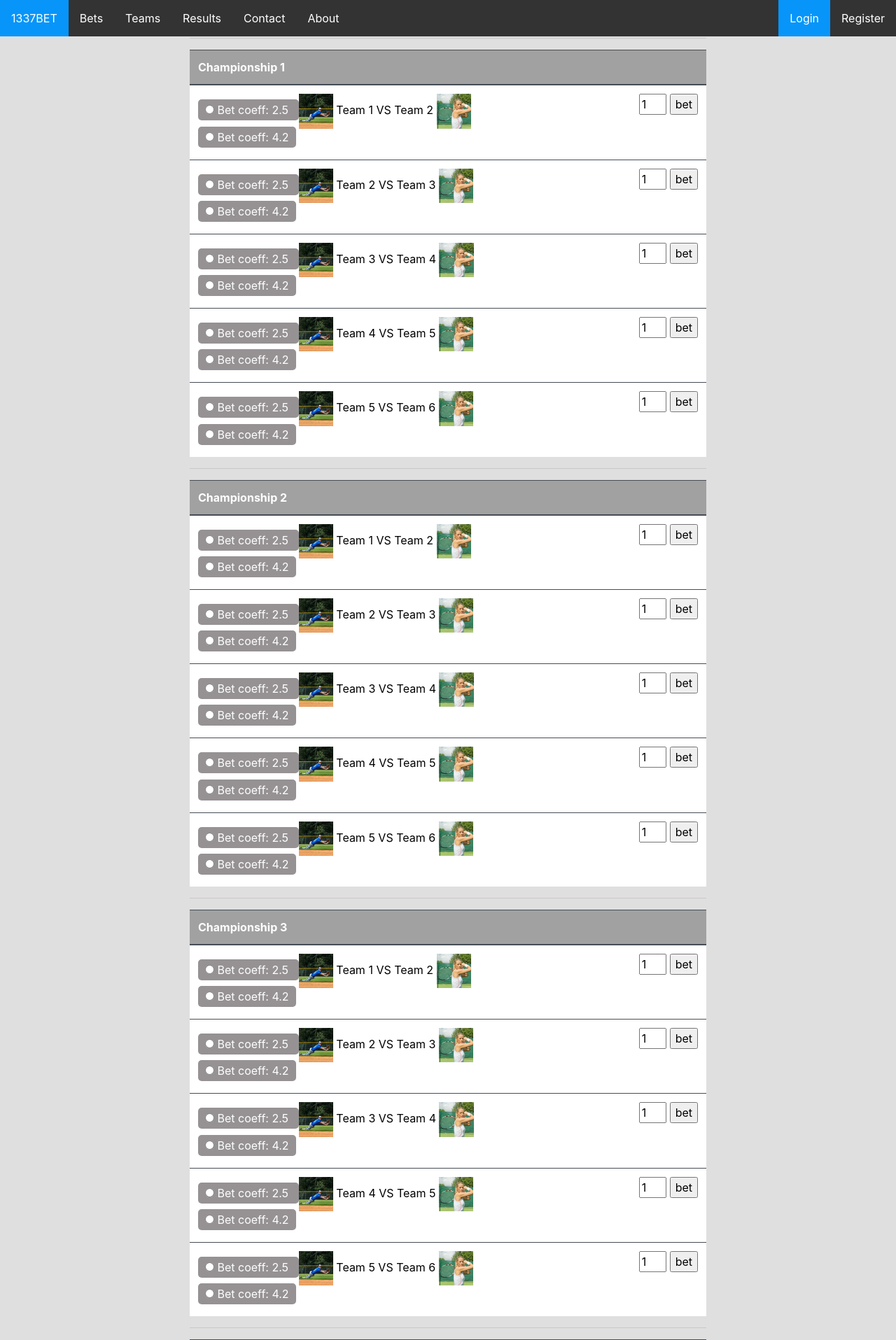
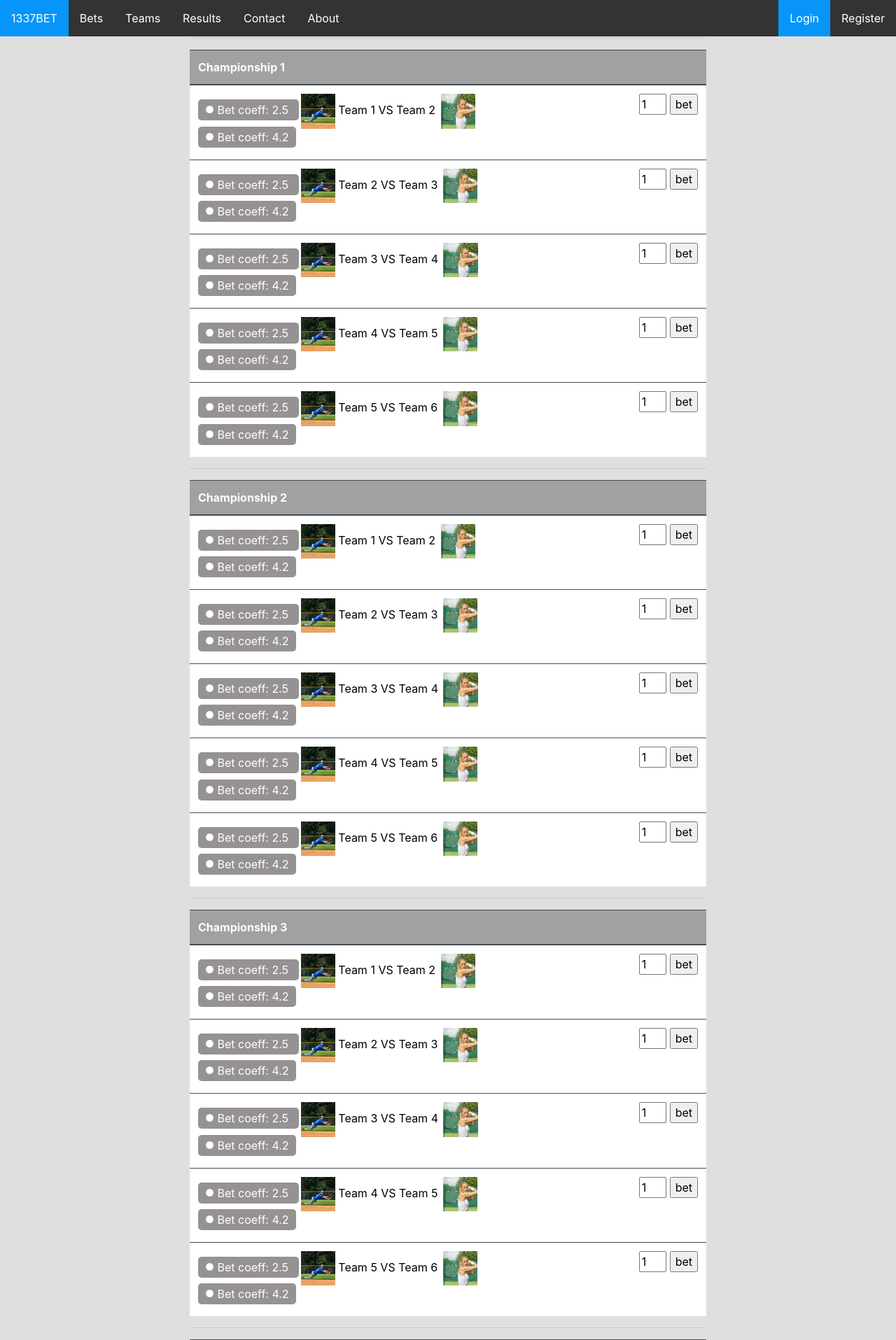
Before and after one commit to D00Movenok/TIMP-project, a Flask app: page /bets in a window 1280 px wide. Shown: the top 1915 px of the page at 70% size. Run offline with Flask 2, Linux system fonts and the light colour scheme; grey boxes labelled with a size stand in for pictures from a placeholder-image service; some libraries are stand-ins or nearby versions.

Commit message:
bets update1.1

```diff
--- a/templates/bets.html
+++ b/templates/bets.html
@@ -27,9 +27,9 @@ Bets 1337BET
                             <input type="radio" name="rad" id="radleft" style="display: inline;" value="bet"/>
                             Bet coeff: {{coef_list[0]}}  </label>
                         </div>
-                    <img style="display: inline; width: 10%; height: auto;" src="../static/images/blog-element-1-94x94.jpg">
+                    <img style="display: inline; width: 10%; height: auto; margin-left: 3px;" src="../static/images/blog-element-1-94x94.jpg">
                     <div style="display: inline;"> Team {{n}} VS Team {{n+1}} </div>
-                    <img style="display: inline; width: 10%; height: auto;" src="../static/images/blog-element-2-94x94.jpg">
+                    <img style="display: inline; width: 10%; height: auto; margin-left: 3px;" src="../static/images/blog-element-2-94x94.jpg">
                         <div id="betln">
                             <label >
                             <input type="radio" name="rad" id="radright" style="display: inline;" value="bet"/>
```
